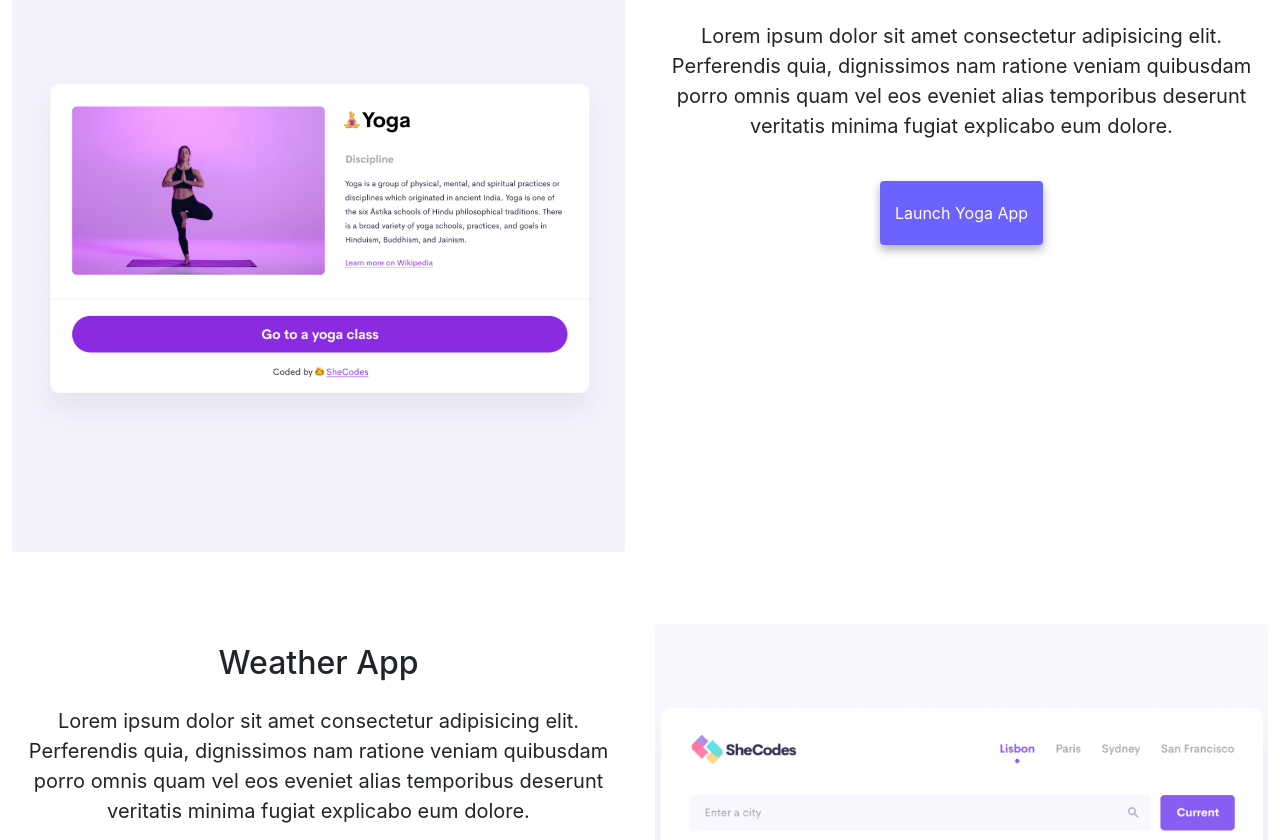
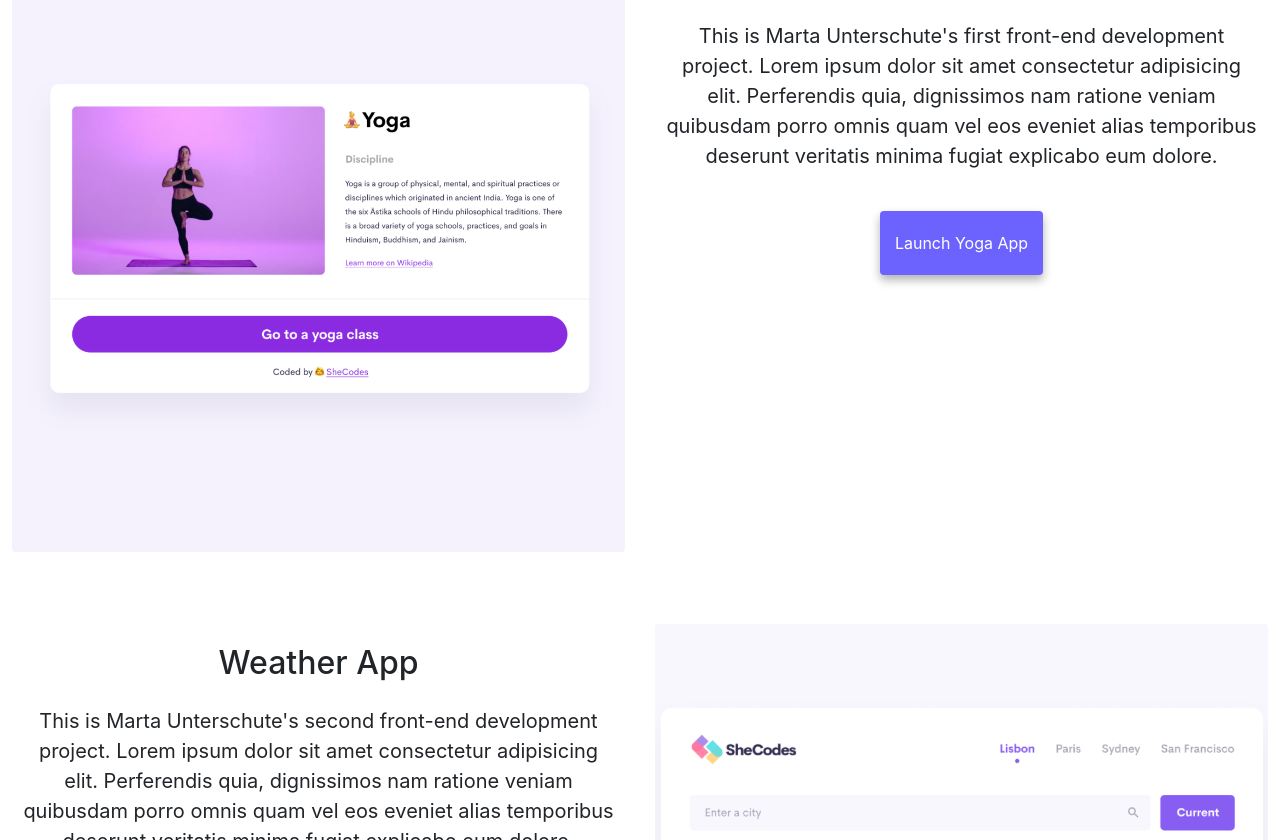
Before and after one commit to mschute/front-end-developer-portfolio, a plain HTML site: page index.html in a window 1280 px wide. Shown: the part 512-1352 px from the top of the page. Drawn offline with nearby package versions, Linux system fonts and the light colour scheme.

Commit message:
SEO Update

```diff
--- a/index.html
+++ b/index.html
@@ -69,6 +69,7 @@
         <div class="col-md-6">
           <h2 class="mb-4">Yoga App</h2>
           <p>
+            This is Marta Unterschute's first front-end development project.
             Lorem ipsum dolor sit amet consectetur adipisicing elit. Perferendis
             quia, dignissimos nam ratione veniam quibusdam porro omnis quam vel
             eos eveniet alias temporibus deserunt veritatis minima fugiat
@@ -89,6 +90,7 @@
         <div class="col-md-6 box-one">
           <h2 class="mb-4">Weather App</h2>
           <p>
+            This is Marta Unterschute's second front-end development project.
             Lorem ipsum dolor sit amet consectetur adipisicing elit. Perferendis
             quia, dignissimos nam ratione veniam quibusdam porro omnis quam vel
             eos eveniet alias temporibus deserunt veritatis minima fugiat
@@ -123,6 +125,7 @@
         <div class="col-md-6">
           <h2 class="mb-4">Yogurt App</h2>
           <p>
+            This is Marta Unterschute's third front-end development project.
             Lorem ipsum dolor sit amet consectetur adipisicing elit. Perferendis
             quia, dignissimos nam ratione veniam quibusdam porro omnis quam vel
             eos eveniet alias temporibus deserunt veritatis minima fugiat
```
